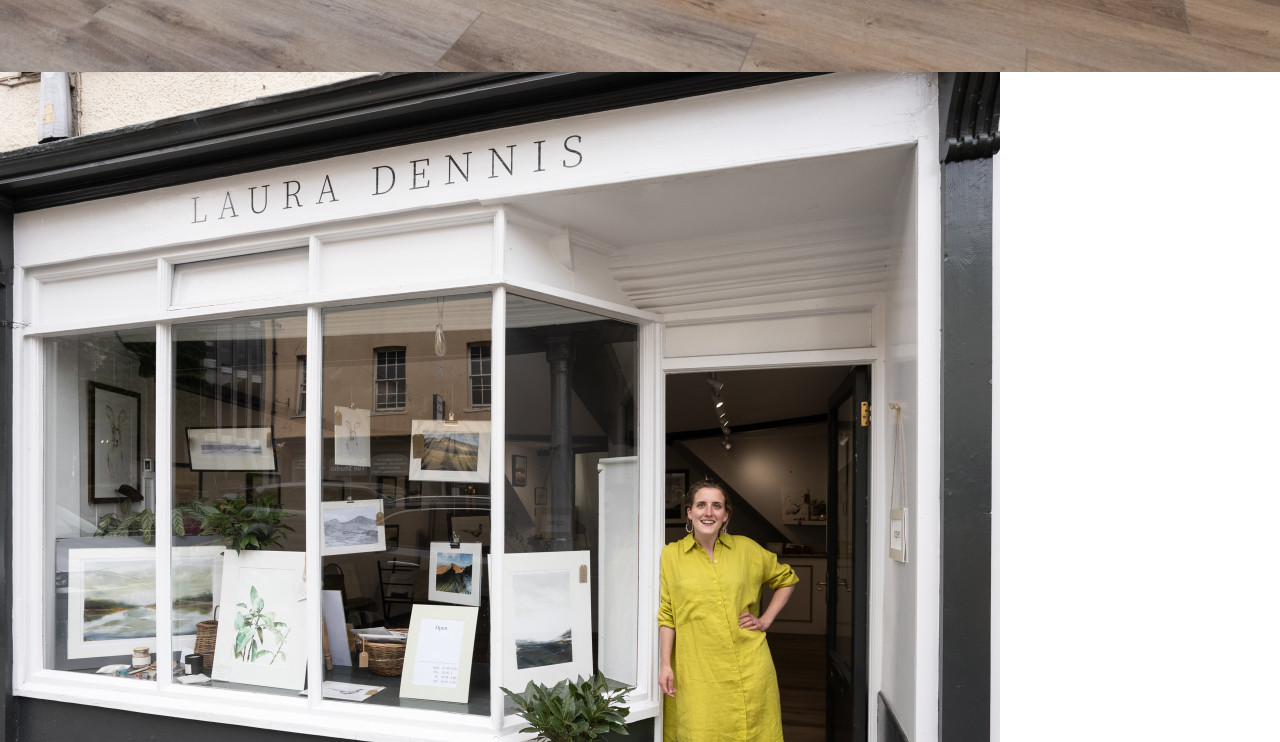
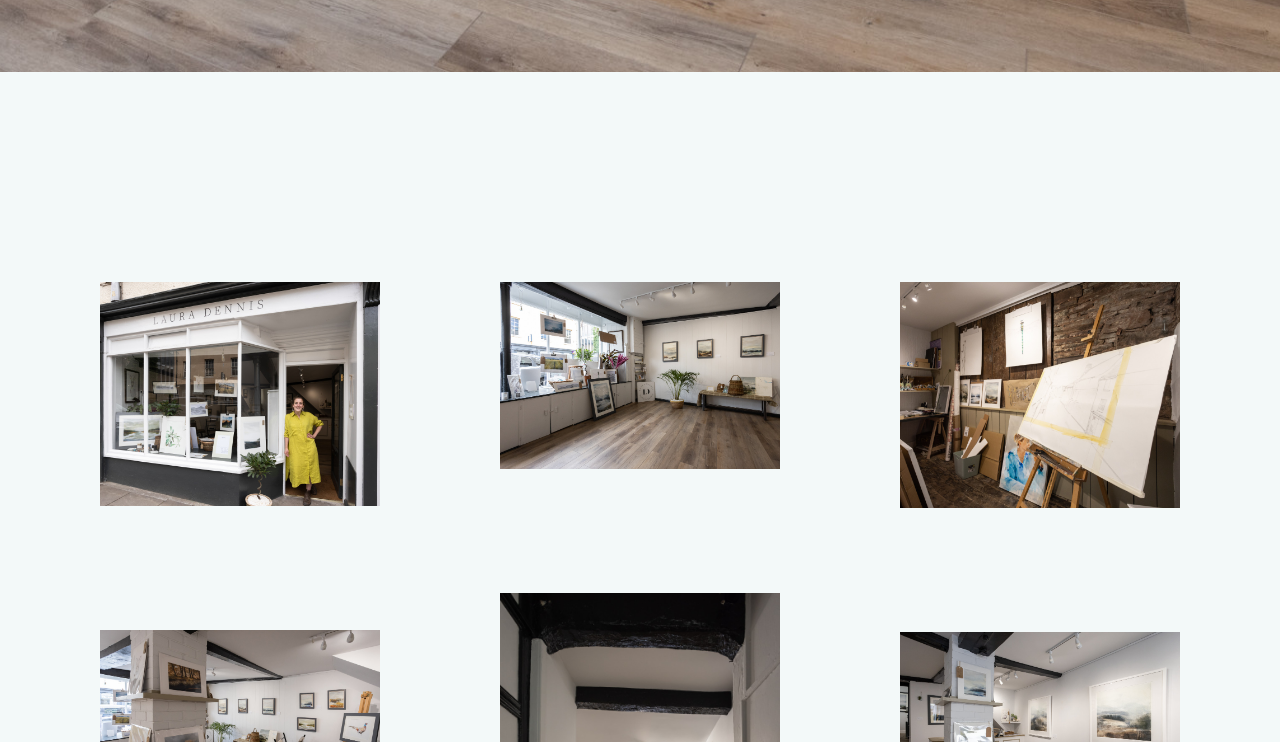
Before and after one commit to Teerapat-Bickerton/Laura-Dennis-Studio, a plain HTML site: page index.html in a window 1280 px wide. Shown: the part 1078-1820 px from the top of the page. Drawn offline with Linux system fonts and the light colour scheme.

Commit message:
Add style to aesthetic ethos gallery

```diff
--- a/assets/css/style.css
+++ b/assets/css/style.css
@@ -151,3 +151,30 @@ body {
         border-bottom: 1px solid rgb(225, 240, 240);
     }
 }
+
+/* Aesthetic ethos gallery */
+
+#gallery-container {
+    width: 100%;
+    height: auto;
+    background-color: rgb(225, 240, 240, .4);
+}
+
+#aesthetic-ethos-gallery {
+    padding: 150px 0;
+    width: 1200px;
+    height: auto;
+    margin: 0 auto;
+    color: transparent;
+}
+
+#ethos-images {
+    column-count: 3;
+    column-gap: 0;
+}
+
+#ethos-images > img {
+    width: 100%;
+    border: 60px solid transparent;
+    box-sizing: border-box;
+}
```
